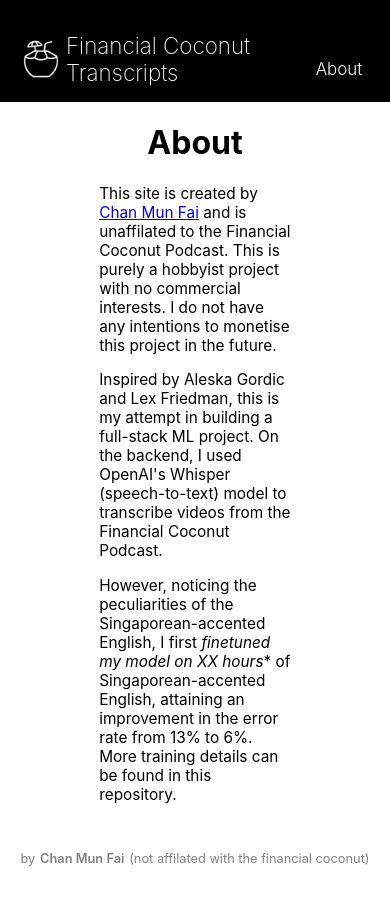
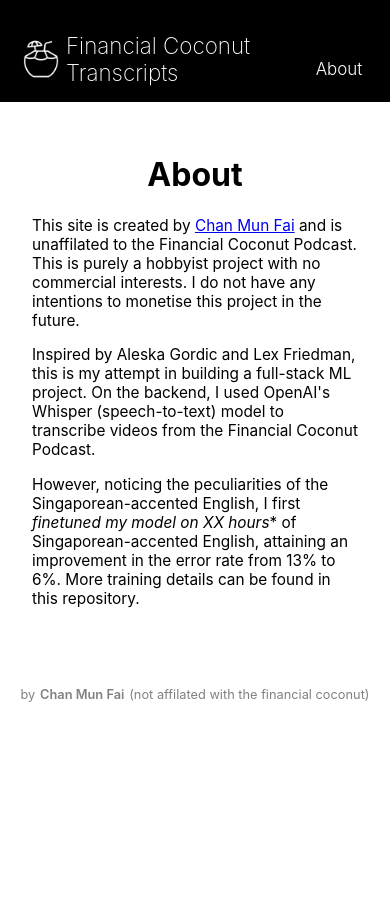
Before and after one commit to ChanMunFai/financial-coconut-transcripts, a React (Create React App) app: page /about in a window 390 px wide. After the commit the page ends 844 px from the top, so only its background shows below. Built offline with nearby package versions, Linux system fonts and the light colour scheme.

Commit message:
updated css to fix landscape on mobile

```diff
--- a/src/components/Card.css
+++ b/src/components/Card.css
@@ -4,6 +4,7 @@
   max-width: 21.1rem;
   border-radius: 15px;
   border: 1px solid rgba(0, 0, 0, 0.1);
+  justify-self: center;
 }
 
 .card > .img-wrapper {
--- a/src/components/Home.css
+++ b/src/components/Home.css
@@ -13,6 +13,6 @@
   display: grid;
   grid-template-columns: repeat(auto-fit, minmax(300px, 1fr));
   grid-gap: 2rem;
-  /* justify-content: center;
-  align-content: center; */
+  justify-content: space-evenly;
+  /* justify-items: center; */
 }
--- a/src/pages/markdown-styles.module.css
+++ b/src/pages/markdown-styles.module.css
@@ -2,6 +2,12 @@
   justify-content: left;
   padding: 0rem 6.2rem;
   font-size: 0.96rem;
+}
+
+@media only screen and (max-width: 768px) {
+  .reactMarkDown {
+    padding: 2rem;
+  }
 }
 
 .reactMarkDown > h1 {
```
